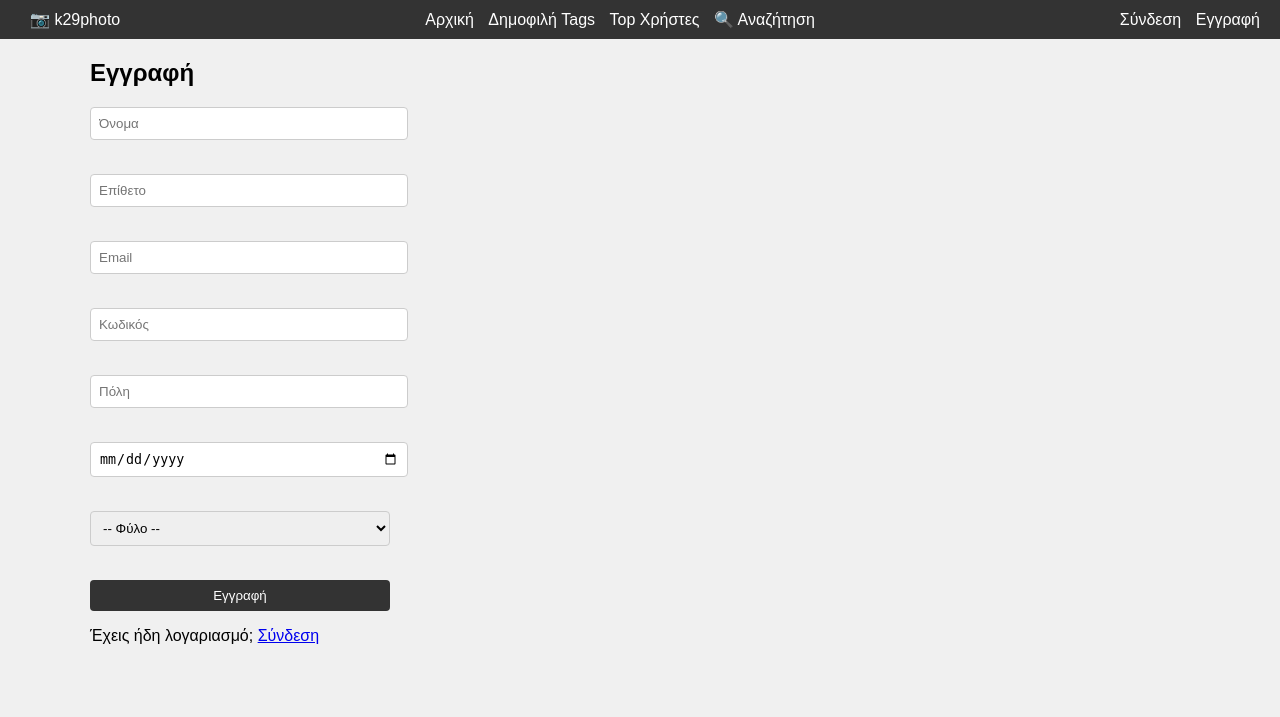
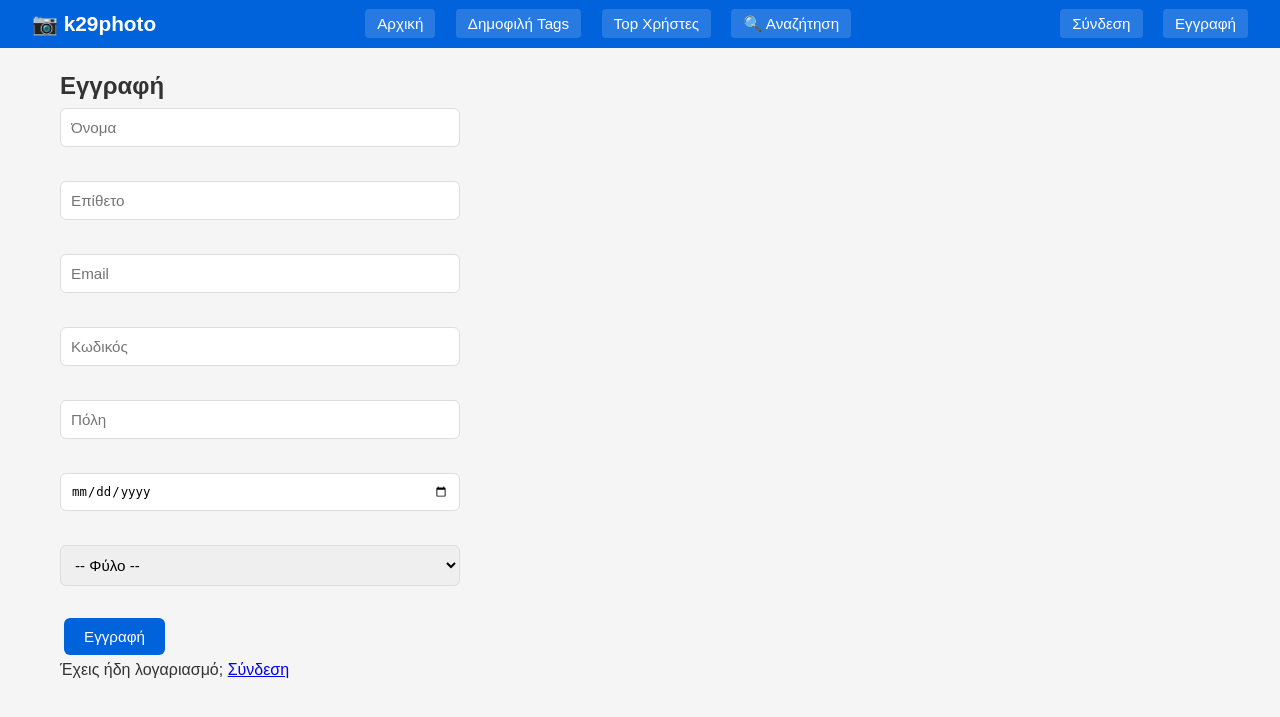
Before and after one commit to kossyfa/k29photo, a Flask app: page /register in a window 1280 px wide. Shown: the top 717 px of the page. Run offline with Flask 3, Linux system fonts and the light colour scheme; some libraries are stand-ins or nearby versions.

Commit message:
Update style.css

```diff
--- a/static/style.css
+++ b/static/style.css
@@ -1,25 +1,138 @@
-body { font-family: Arial, sans-serif; margin: 0; background: #f0f0f0; }
-nav  { background: #333; padding: 10px 20px; display: flex;
-       justify-content: space-between; align-items: center; }
-nav a { color: white; text-decoration: none; margin-left: 10px; }
+* { box-sizing: border-box; margin: 0; padding: 0; }
+
+body {
+    font-family: 'Arial', sans-serif;
+    background: #f5f5f5;
+    color: #333;
+}
+
+/* ── Navigation ── */
+nav {
+    background: #0063dc;
+    padding: 12px 24px;
+    display: flex;
+    justify-content: space-between;
+    align-items: center;
+    position: sticky;
+    top: 0;
+    z-index: 100;
+}
+nav a { color: white; text-decoration: none; margin: 0 8px; font-size: 0.95em; }
 nav a:hover { text-decoration: underline; }
-.container { max-width: 1100px; margin: 20px auto; padding: 0 20px; }
-.flash { padding: 10px; margin: 10px 0; border-radius: 5px; }
-.flash.success { background: #d4edda; color: #155724; }
-.flash.error   { background: #f8d7da; color: #721c24; }
-.flash.info    { background: #d1ecf1; color: #0c5460; }
-.photo-grid { display: flex; flex-wrap: wrap; gap: 15px; }
-.photo-card { background: white; border-radius: 8px; padding: 10px;
-              width: 200px; box-shadow: 0 2px 5px rgba(0,0,0,0.1); }
-.photo-card img { width: 100%; height: 150px; object-fit: cover; border-radius: 5px; }
-input, select, button { display: block; margin: 8px 0; padding: 8px;
-                        width: 300px; border-radius: 4px; border: 1px solid #ccc; }
-button { background: #333; color: white; cursor: pointer; border: none; }
-button:hover { background: #555; }
-.photo-detail img { max-width: 600px; border-radius: 8px; }
-.photo-detail { background: white; padding: 20px; border-radius: 8px; }
-.tag { background: #333; color: white; padding: 3px 8px;
-       border-radius: 12px; margin: 3px; text-decoration: none; font-size: 0.85em; }
-.tag:hover { background: #555; }
-.comment { border-left: 3px solid #333; padding: 8px 12px; margin: 8px 0; background: #f9f9f9; }
-textarea { width: 400px; height: 80px; padding: 8px; border-radius: 4px; border: 1px solid #ccc; }
+.logo { font-size: 1.3em; font-weight: bold; }
+.nav-links a, .nav-user a {
+    background: rgba(255,255,255,0.15);
+    padding: 6px 12px;
+    border-radius: 4px;
+}
+.nav-links a:hover, .nav-user a:hover { background: rgba(255,255,255,0.3); }
+
+/* ── Container ── */
+.container { max-width: 1200px; margin: 24px auto; padding: 0 20px; }
+
+/* ── Flash messages ── */
+.flash { padding: 12px; margin: 10px 0; border-radius: 6px; }
+.flash.success { background: #d4edda; color: #155724; border: 1px solid #c3e6cb; }
+.flash.error   { background: #f8d7da; color: #721c24; border: 1px solid #f5c6cb; }
+.flash.info    { background: #d1ecf1; color: #0c5460; border: 1px solid #bee5eb; }
+
+/* ── Photo Grid ── */
+.photo-grid {
+    display: grid;
+    grid-template-columns: repeat(auto-fill, minmax(220px, 1fr));
+    gap: 16px;
+    margin-top: 20px;
+}
+.photo-card {
+    background: white;
+    border-radius: 8px;
+    overflow: hidden;
+    box-shadow: 0 2px 8px rgba(0,0,0,0.1);
+    transition: transform 0.2s;
+}
+.photo-card:hover { transform: translateY(-3px); box-shadow: 0 4px 15px rgba(0,0,0,0.15); }
+.photo-card img { width: 100%; height: 180px; object-fit: cover; display: block; }
+.photo-card-info { padding: 10px; }
+.photo-card-info p { font-weight: bold; font-size: 0.9em; margin-bottom: 4px; }
+.photo-card-info small { color: #888; font-size: 0.8em; }
+
+/* ── Photo Detail ── */
+.photo-detail { background: white; border-radius: 8px; padding: 24px; }
+.photo-detail img { max-width: 100%; max-height: 500px; object-fit: contain;
+                    display: block; margin: 0 auto 20px; border-radius: 6px; }
+
+/* ── Tags ── */
+.tags { margin: 10px 0; }
+.tag {
+    display: inline-block;
+    background: #0063dc;
+    color: white;
+    padding: 3px 10px;
+    border-radius: 12px;
+    margin: 3px;
+    text-decoration: none;
+    font-size: 0.82em;
+}
+.tag:hover { background: #004aaa; }
+
+/* ── Comments ── */
+.comment {
+    border-left: 3px solid #0063dc;
+    padding: 10px 14px;
+    margin: 10px 0;
+    background: #f9f9f9;
+    border-radius: 0 6px 6px 0;
+}
+
+/* ── Forms ── */
+input[type=text], input[type=email], input[type=password],
+input[type=date], select, textarea {
+    display: block;
+    width: 100%;
+    max-width: 400px;
+    padding: 10px;
+    margin: 8px 0;
+    border: 1px solid #ddd;
+    border-radius: 6px;
+    font-size: 0.95em;
+}
+input[type=file] { margin: 8px 0; }
+button, .btn {
+    background: #0063dc;
+    color: white;
+    border: none;
+    padding: 10px 20px;
+    border-radius: 6px;
+    cursor: pointer;
+    font-size: 0.95em;
+    text-decoration: none;
+    display: inline-block;
+    margin: 6px 4px;
+}
+button:hover, .btn:hover { background: #004aaa; }
+.btn-danger { background: #dc3545; }
+.btn-danger:hover { background: #b02a37; }
+
+/* ── Profile ── */
+.profile-header {
+    background: white;
+    padding: 24px;
+    border-radius: 8px;
+    margin-bottom: 20px;
+    display: flex;
+    align-items: center;
+    gap: 20px;
+}
+
+/* ── Albums grid ── */
+.album-card {
+    background: white;
+    border-radius: 8px;
+    padding: 16px;
+    box-shadow: 0 2px 8px rgba(0,0,0,0.1);
+    text-decoration: none;
+    color: #333;
+    display: block;
+}
+.album-card:hover { transform: translateY(-3px); box-shadow: 0 4px 15px rgba(0,0,0,0.15); }
+.album-card h3 { color: #0063dc; margin-bottom: 8px; }
```
